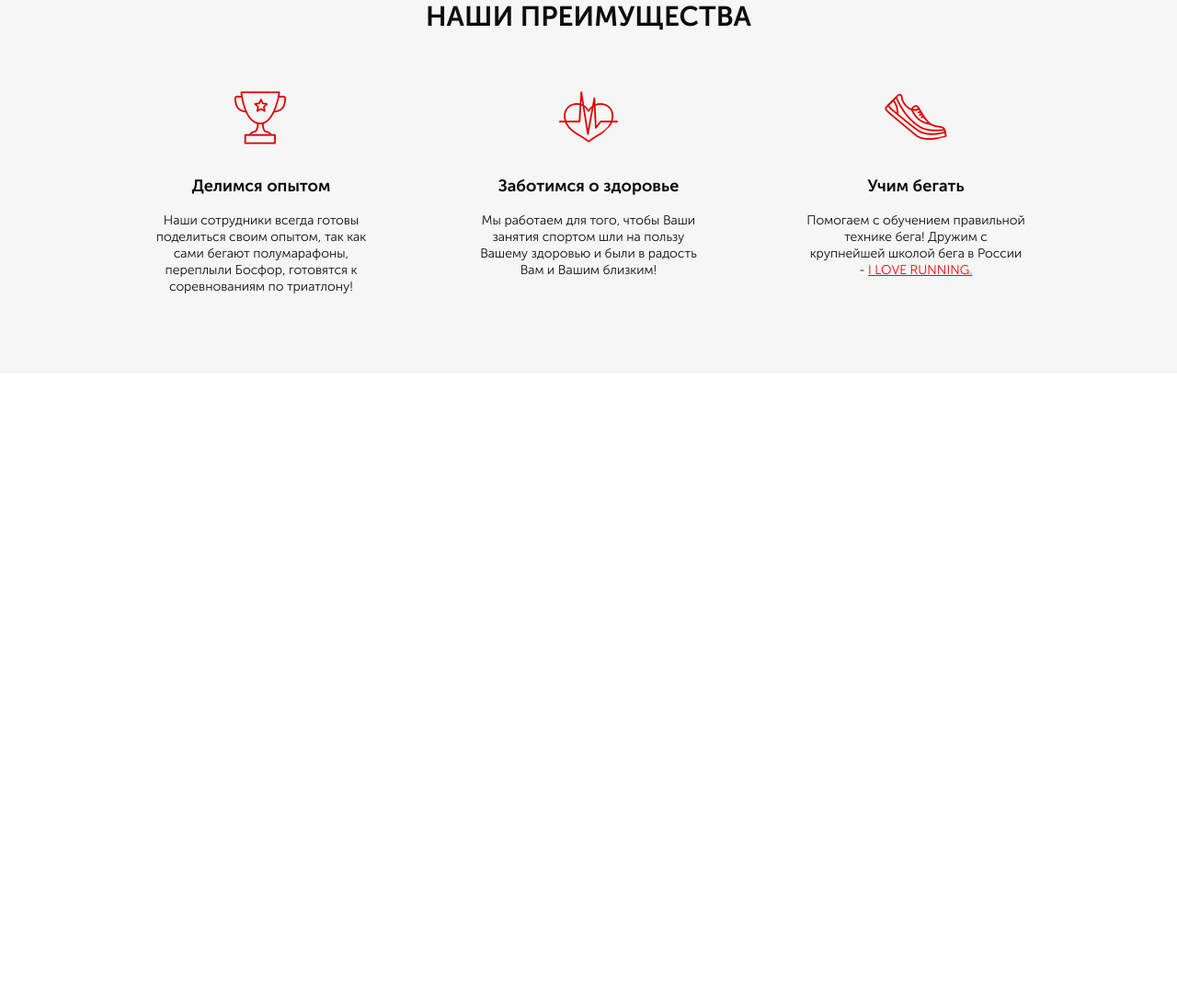
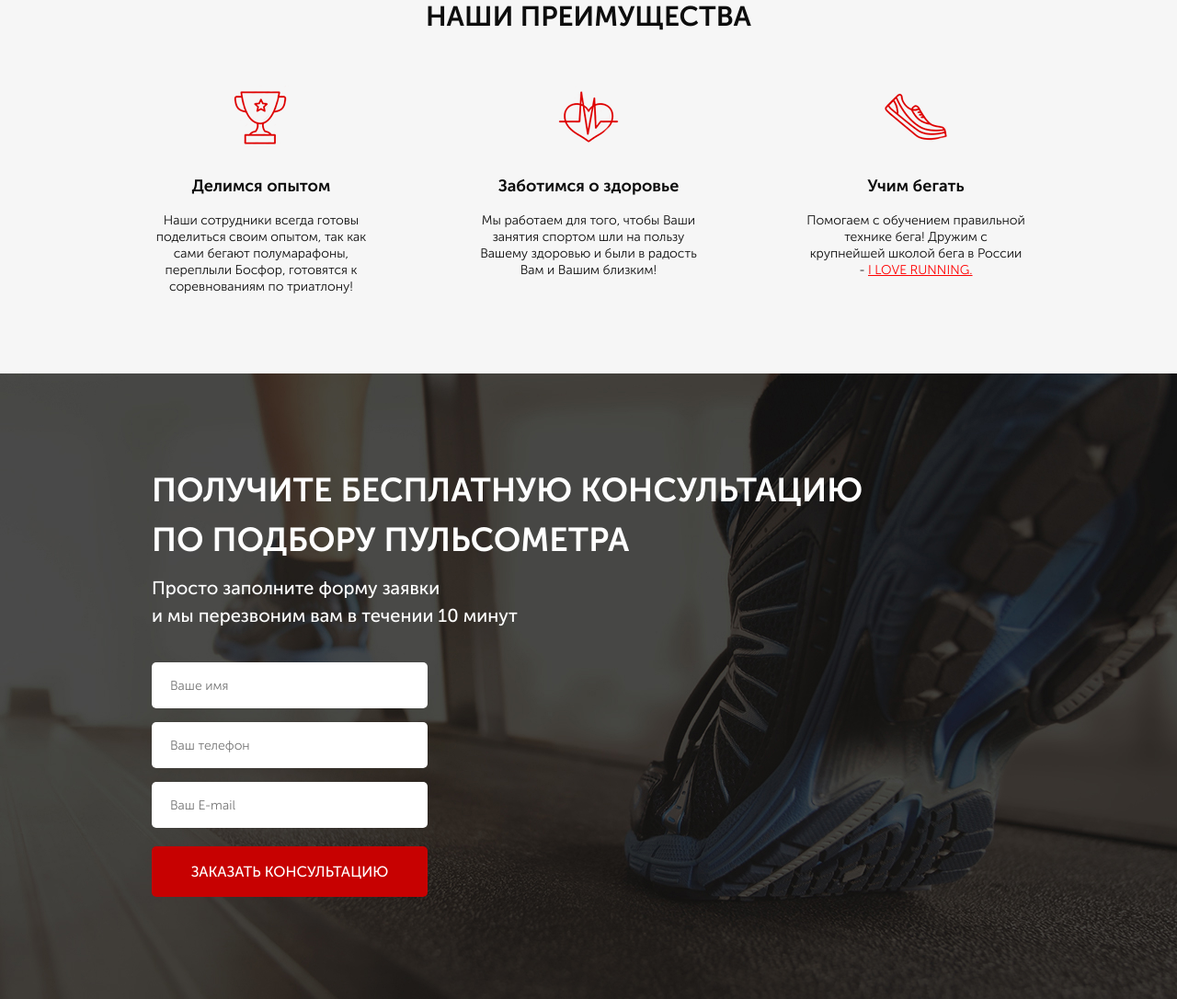
Before and after one commit to juliyanoskova/Pulse, a website: page src/index.html in a window 1280 px wide. Shown: the part 730-1816 px from the top of the page at 92% size. Before the commit the page ends 1136 px from the top, so only its background shows below. Drawn offline with Linux system fonts and the light colour scheme.

Commit message:
Add consultation form dekstop

```diff
--- a/src/index.html
+++ b/src/index.html
@@ -53,6 +53,7 @@
 
         </div>
     </div>
+
     <div class="advantages">
         <div class="container">
             <h2 class="title">НАШИ ПРЕИМУЩЕСТВА</h2>
@@ -76,10 +77,28 @@
 
                     <div class="advantages__subtitle">Учим бегать</div>
                     <div class="advantages__descr">Помогаем с обучением правильной технике бега! Дружим с крупнейшей школой бега в России - <a href="#">I LOVE RUNNING.</a></div>
-
                 </div>
             </div>
         </div>
     </div>
+
+    <div class="consultation">
+        <div class="container">
+            <h2 class="title title_left">Получите бесплатную консультацию <br> по подбору пульсометра</h2>
+            <div class="consultation__descr">Просто заполните форму заявки <br> и мы перезвоним вам в течении 10 минут</div>
+
+            <form class="feed-form" action="#">
+
+                <input name="name" required type="text" placeholder="Ваше имя">
+                <input name="phone" required type="number" placeholder="Ваш телефон">
+
+                <input name="email" required type="email" placeholder="Ваш E-mail">
+
+                <!-- <input type="submit" value="Заказать консультацию"> -->
+                <button class="button button_submit">заказать кОНСУЛЬТАЦИЮ</button>
+
+            </form>
+        </div>
+    </div>
 </body>
 </html>
--- a/src/sass/blocks/_buttons.scss
+++ b/src/sass/blocks/_buttons.scss
@@ -18,4 +18,10 @@
         margin-top: 67px;
         font-size: 16px;
     }
+    &_submit {
+        width: 100%;
+        height: 55px;
+        font-size: 16px;
+
+    }
 }
--- /dev/null
+++ b/src/sass/blocks/_consultation.scss
@@ -0,0 +1,13 @@
+.consultation {
+    min-height: 680px;
+    padding: 100px 0 108px 0;
+    background: url('../img/bg/bg_consultation.jpg') center (center/cover) no-repeat;
+    &__descr {
+        margin-top: 10px;
+        font-weight: 500;
+        font-size: 20px;
+        line-height: 30px;
+        color: #FFFFFF;
+        text-align: left;
+    }
+}
--- /dev/null
+++ b/src/sass/blocks/_forms.scss
@@ -0,0 +1,20 @@
+.feed-form {
+    margin-top: 36px;
+    display: flex;
+    flex-direction: column;
+    width: 300px;
+    input {
+        height: 50px;
+        border-radius: 5px;
+        border: none;
+        background: #FFFFFF;
+        margin-bottom: 15px;
+        padding: 0 20px;
+        font-weight: 300;
+        font-size: 14px;
+        color: #4B4B4B;
+        &:nth-child(3) {
+            margin-bottom: 20px;
+        }
+    }
+}
--- a/src/sass/blocks/_promo.scss
+++ b/src/sass/blocks/_promo.scss
@@ -1,7 +1,7 @@
 .promo {
     min-height: 650px;
     padding: 21px 0 93px 0;
-    background: url('../../img/bg/main_bg.jpg') center (center/cover) no-repeat;
+    background: url('../img/bg/main_bg.jpg') center (center/cover) no-repeat;
 
     &__wrapper {
         display: flex;
--- a/src/sass/blocks/_promo_media.scss
+++ b/src/sass/blocks/_promo_media.scss
@@ -1,3 +1,9 @@
+@media (max-width: 1199px) {
+    .promo {
+        background-position: 33%;
+    }
+}
+
 @media (max-width: 991px) {
 
     .promo {
--- a/src/sass/blocks/_titles.scss
+++ b/src/sass/blocks/_titles.scss
@@ -4,5 +4,12 @@
     font-size: 30px;
     line-height: 30px;
     text-align: center;
+    text-transform: uppercase;
     color: #0D0D0D;
+    &_left {
+        font-size: 36px;
+        line-height: 54px;
+        color: #FFFFFF;
+        text-align: left;
+    }
 }
--- a/src/sass/style.scss
+++ b/src/sass/style.scss
@@ -13,4 +13,6 @@
 @import 'blocks/buttons';
 @import 'blocks/advantages';
 @import 'blocks/titles';
+@import 'blocks/consultation';
+@import 'blocks/forms';
 @import 'base/media';
```
Also changed, not shown: src/css/style.min.css.
